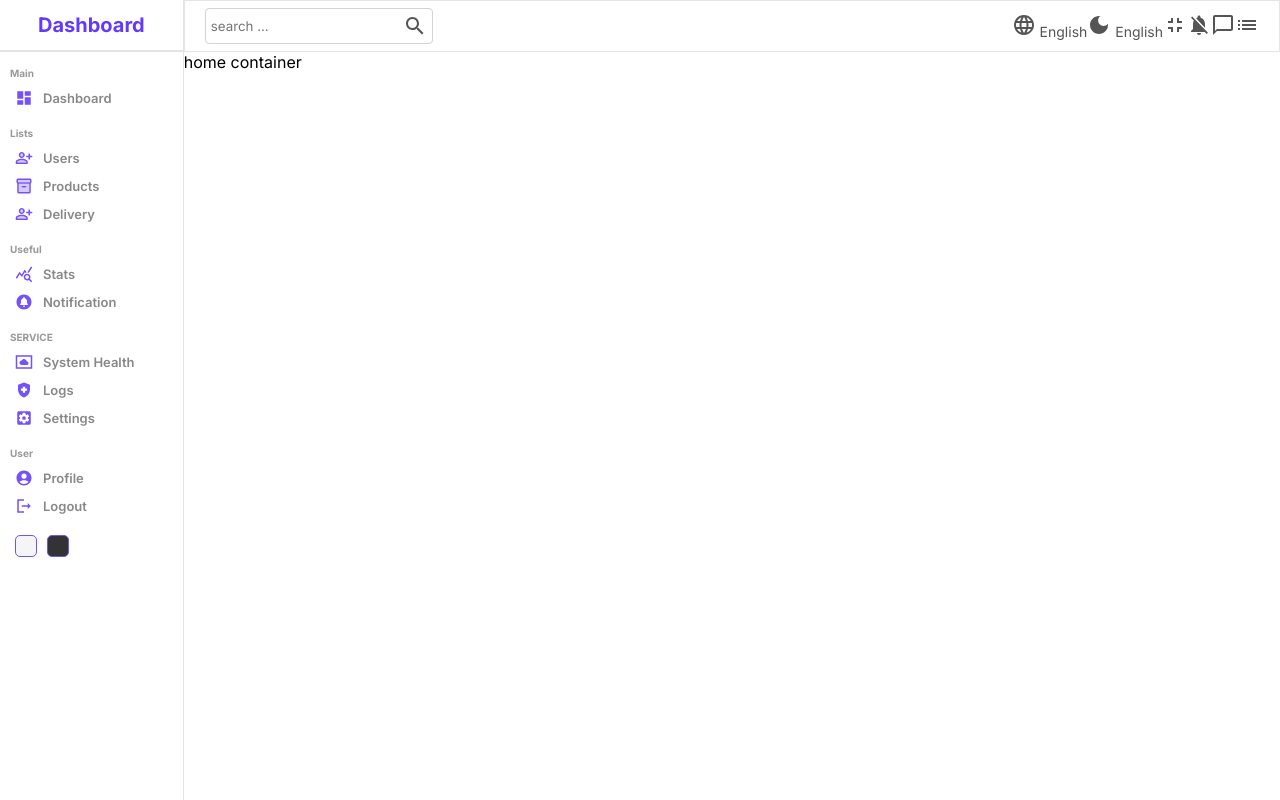
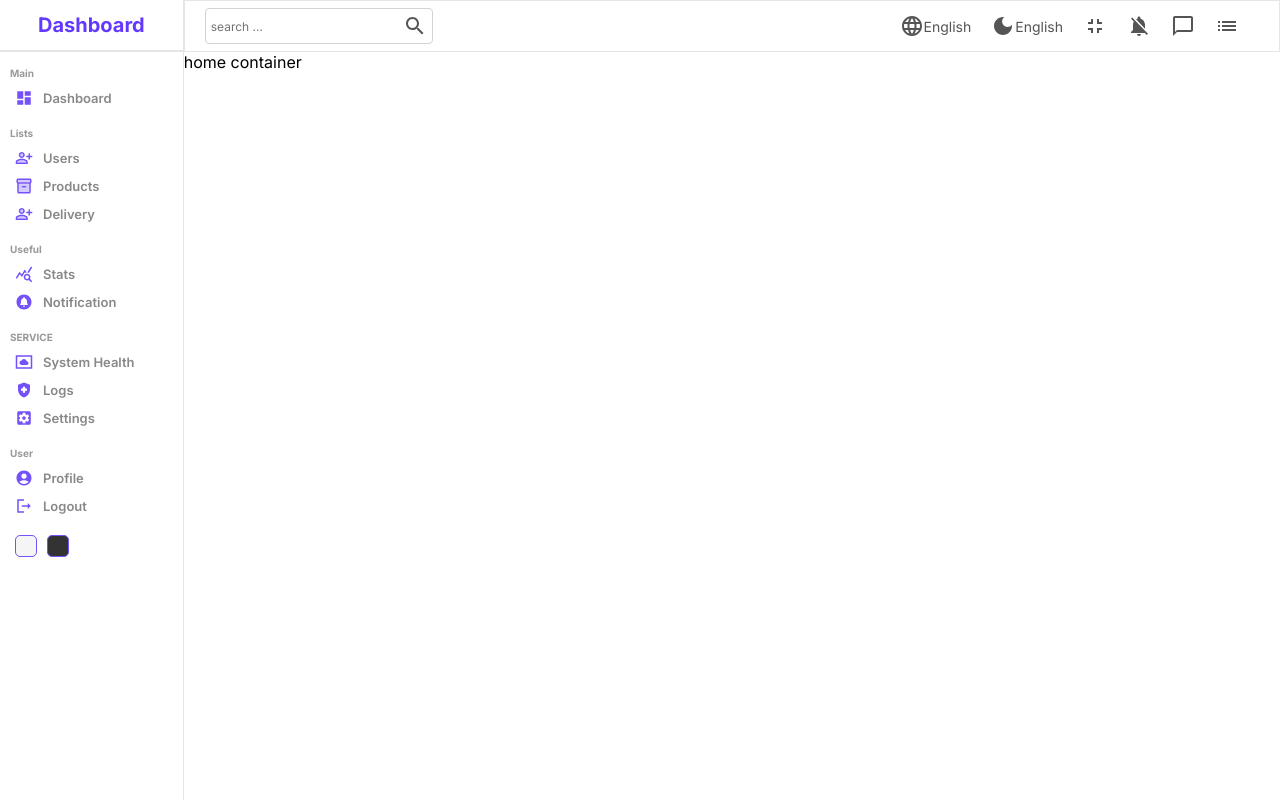
Before and after one commit to tinkugupta5/dashboard_practice, a React (Create React App) app: page / in a window 1280 px wide. Built offline with nearby package versions, Linux system fonts and the light colour scheme.

Commit message:
adding navigation bar

```diff
--- a/src/components/navbar/Navbar.jsx
+++ b/src/components/navbar/Navbar.jsx
@@ -17,22 +17,22 @@ const Navbar = () => {
         </div>
         <div className="items">
           <div className="item">
-            <LanguageIcon /> English
+            <LanguageIcon className="icon" /> English
           </div>
           <div className="item">
-            <DarkModeIcon /> English
+            <DarkModeIcon className="icon" /> English
           </div>
           <div className="item">
-            <FullscreenExitIcon />
+            <FullscreenExitIcon className="icon" />
           </div>
           <div className="item">
-            <NotificationsOffIcon />
+            <NotificationsOffIcon className="icon" />
           </div>
           <div className="item">
-            <ChatBubbleOutlineIcon />
+            <ChatBubbleOutlineIcon className="icon" />
           </div>
           <div className="item">
-            <ListOutlinedIcon />
+            <ListOutlinedIcon className="icon" />
           </div>
         </div>
       </div>
--- a/src/components/navbar/navbar.scss
+++ b/src/components/navbar/navbar.scss
@@ -23,11 +23,23 @@
             input{
                 border: none;
                 outline: none;
+                background-color: transparent;
+
+                &::placeholder {
+                    font-size: 12px;
+                }
             };
         }
 
         .items{
             display: flex;
+            align-items: center;
+
+            .item{
+                display: flex;
+                align-items: center;
+                margin-right: 20px;
+            }
         }
 
     }
--- a/src/components/sidebar/Sidebar.jsx
+++ b/src/components/sidebar/Sidebar.jsx
@@ -18,7 +18,6 @@ const Sidebar = () => {
         <span className="logo">Dashboard</span>
       </div>
       <hr />
-
       <div className="center">
         <ul>
           <p className="title">Main</p>
--- a/src/components/sidebar/sidebar.scss
+++ b/src/components/sidebar/sidebar.scss
@@ -1,5 +1,5 @@
 .sidebar{
-    background-color: lightcoral;
+    background-color: rgb(247, 0, 0);
     flex: 1;
     border-right: 0.5px solid rgb(230,227,227) ;
     min-height: 100vh;
```
